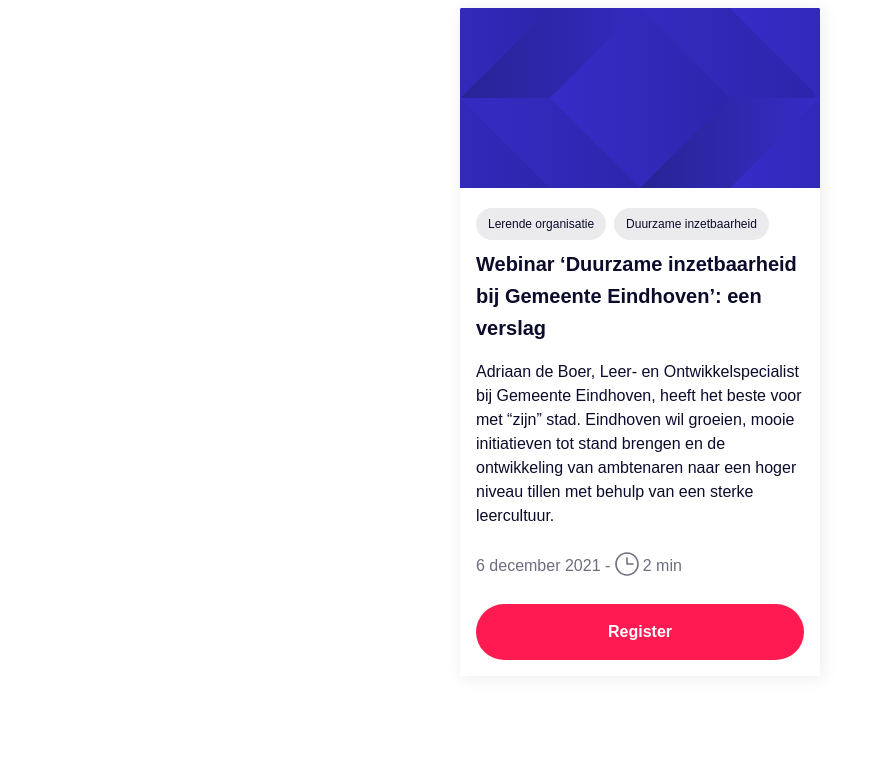
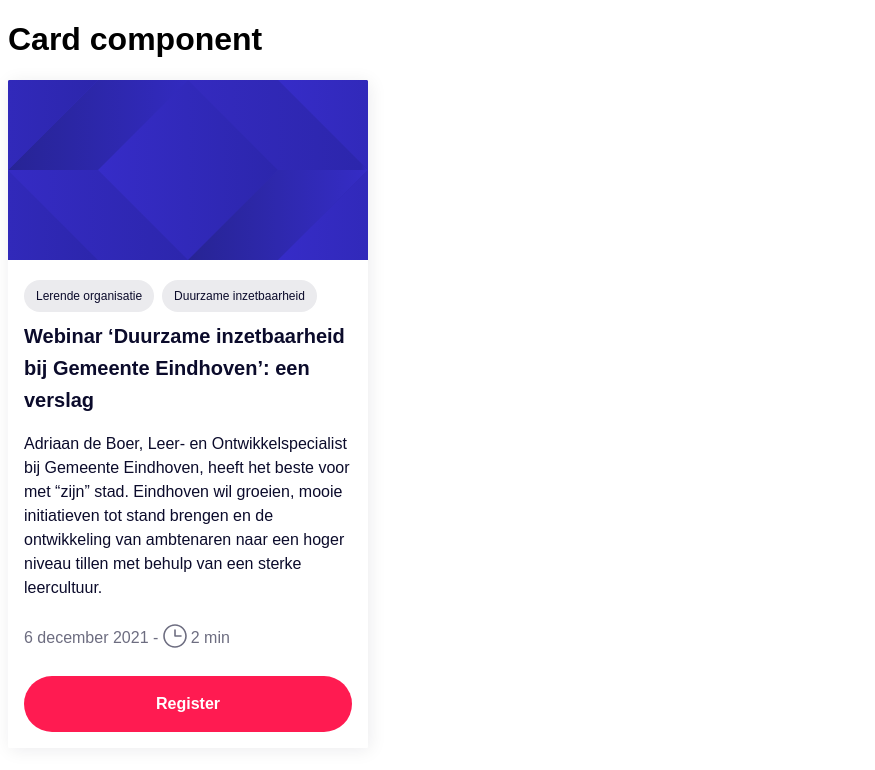
Before and after one commit to batareechka/ui-review, a plain HTML site: page src/index.html in a window 1280 px wide. Shown: the whole page, without its empty margins (0-875 px from the left). Drawn offline with Linux system fonts and the light colour scheme.

```diff
--- a/src/card.html
+++ b/src/index.html
@@ -9,6 +9,8 @@
   <link rel="stylesheet" href="styles.css">
 </head>
 <body>
+
+<h1>Card component</h1>
 
 <a href="https://www.studytube.nl/" class="card" style="width: 360px">
   <div class="card-image-wrapper">
--- a/src/styles.css
+++ b/src/styles.css
@@ -3,8 +3,6 @@
 }
 
 body {
-  display: flex;
-  justify-content: center;
   font-family: Arial;
   font-weight: 300;
 }
```
Also changed, not shown: 3 other files.
